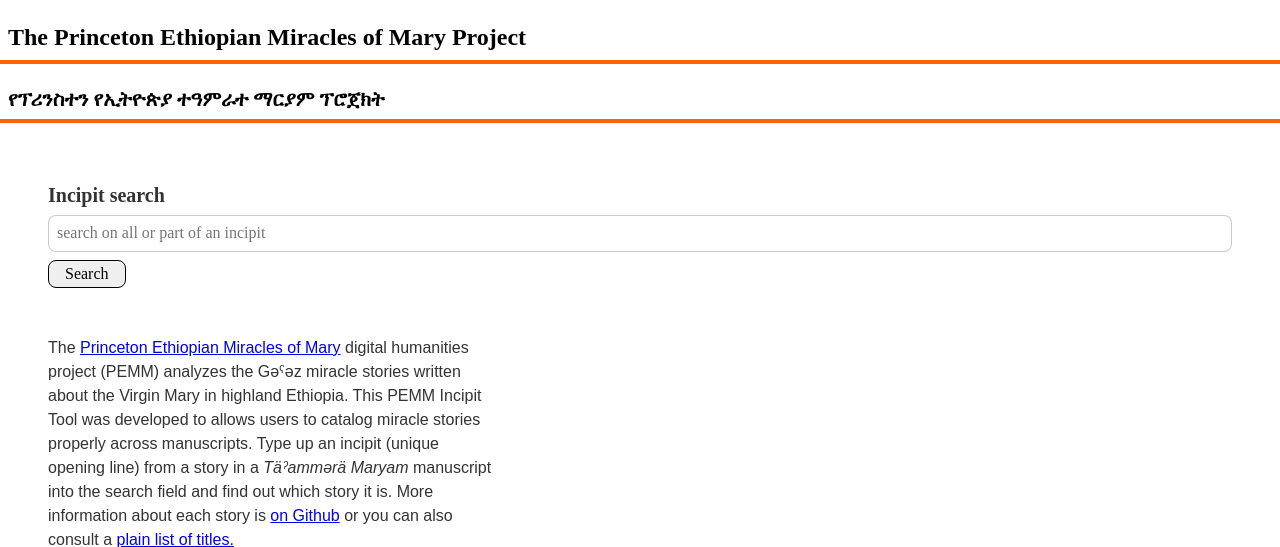
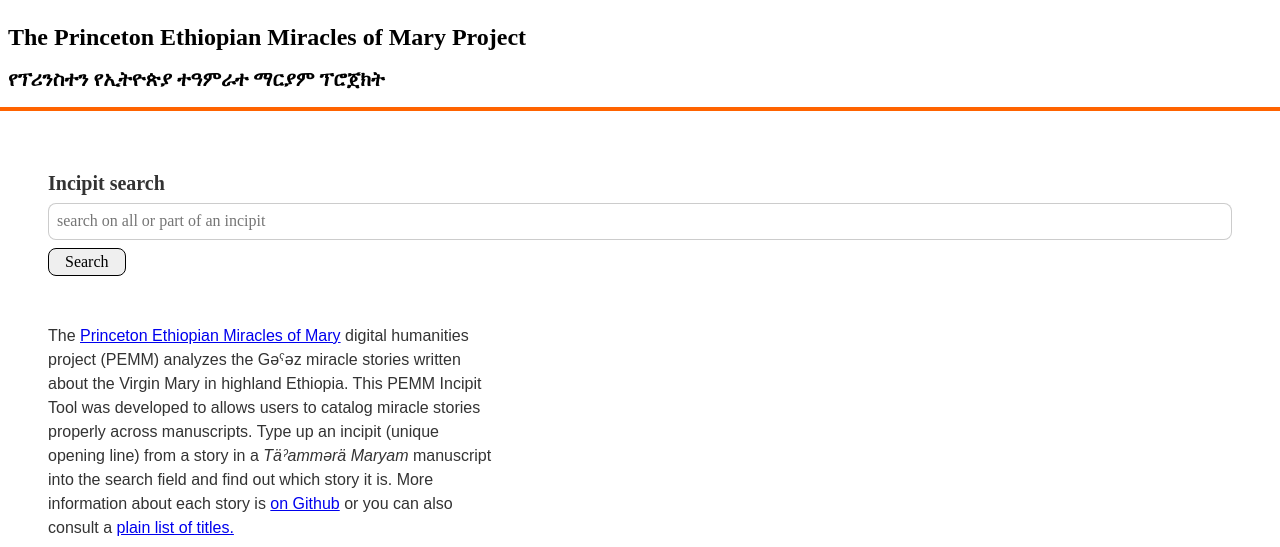
Before and after one commit to Princeton-CDH/pemm-scripts, a Flask app: page / in a window 1280 px wide. Shown: the top 547 px of the page. Run offline with Flask 2, Linux system fonts and the light colour scheme.

Commit message:
Tweak header layout

```diff
--- a/scripts/templates/base.html
+++ b/scripts/templates/base.html
@@ -9,8 +9,8 @@
     <link rel="stylesheet" href="https://unpkg.com/tachyons/css/tachyons.min.css">
 </head>
 <body>
-    <h1 class="bb b--orange bw2 pa2 f3">The Princeton Ethiopian Miracles of Mary Project</h1>
-    <h1 lang="gez" class="bb bw2 b--orange bw1 pa2 f4">የፕሪንስተን የኢትዮጵያ ተዓምራተ ማርያም ፕሮጀክት</h1>
+    <h1 class="bw2 pa2 pb0 f3">The Princeton Ethiopian Miracles of Mary Project</h1>
+    <h1 lang="gez" class="bb bw2 b--orange bw1 pa2 pt0 pb3 f4">የፕሪንስተን የኢትዮጵያ ተዓምራተ ማርያም ፕሮጀክት</h1>
 
     <main class="pa4 pb2 f5">{% block content %}{% endblock %}</main>
 
```
